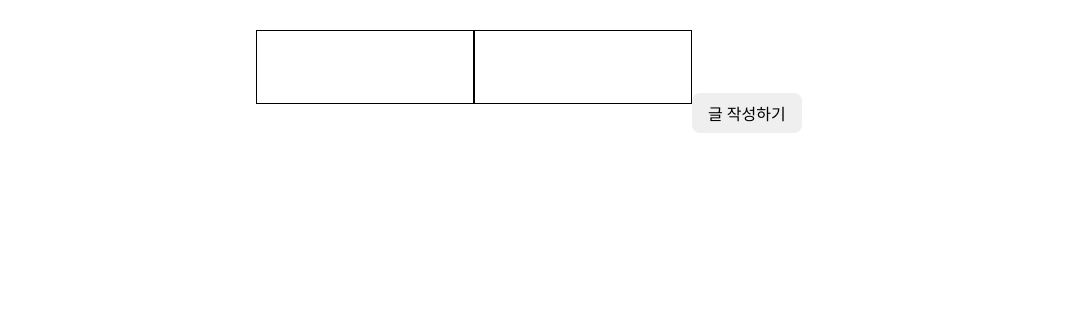
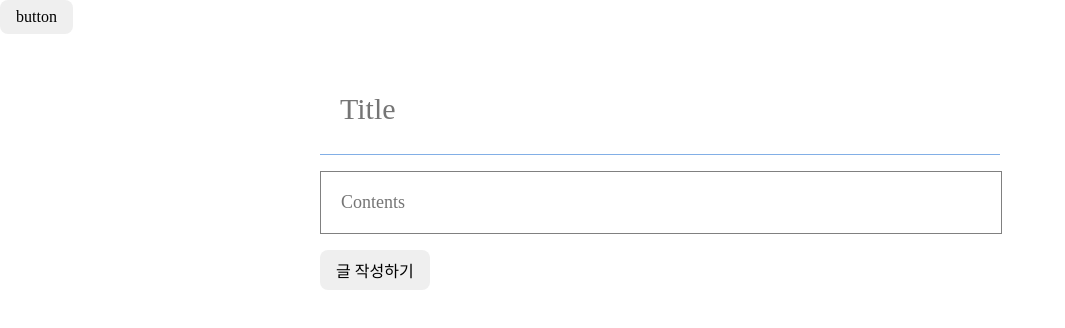
Before and after one commit to oxxun21/react_mini_blog, a React (Create React App) app: page /post-write in a window 1280 px wide. Shown: the top 328 px of the page, without its empty margins (0-1065 px from the left). Built offline with nearby package versions, Linux system fonts and the light colour scheme.

Commit message:
ThemeProvider

```diff
--- a/src/App.js
+++ b/src/App.js
@@ -1,4 +1,4 @@
-import React from "react";
+import React, { useState } from "react";
 import {
     BrowserRouter,
     Routes,
@@ -10,16 +10,37 @@ import MainPage from './component/page/MainPage';
 import PostWritePage from './component/page/PostWritePage';
 import PostViewPage from './component/page/PostViewPage';
 import LogIn from "./component/page/LogIn";
+import { ThemeProvider } from "styled-components";
+import Button from "./component/ui/Button";
+
+const defalutTheme = {
+    bgColor: "#FFECEF",
+    textColor: "black",
+    BtnColor: "#372948"
+}
+
+const darkMode = {
+    bgColor: "#251B37",
+    textColor: "#FFECEF",
+    BtnColor: "#FFCACA"
+}
 
 function App(props) {
+    const [ isDark, setIsDark ] = useState(false)
+
     return (
         <BrowserRouter>
+            <ThemeProvider theme={isDark ? darkMode : defalutTheme}>
+            <Button onClick={() => setIsDark((prev) => !prev)} />
+
             <Routes>
                 <Route index element={<LogIn />} />
                 <Route path="main-pages" element={<MainPage />} />
                 <Route path="post-write" element={<PostWritePage />} />
                 <Route path="post/:postId" element={<PostViewPage />} />
             </Routes>
+
+            </ThemeProvider>
         </BrowserRouter>
     );
 }
--- a/src/component/list/PostListItem.jsx
+++ b/src/component/list/PostListItem.jsx
@@ -10,7 +10,6 @@ const Wrapper = styled.div`
     border-bottom: 1px solid grey;
     width: 100%;
     cursor: pointer;
-    background: white;
 
 `;
 
--- a/src/component/page/MainPage.jsx
+++ b/src/component/page/MainPage.jsx
@@ -12,6 +12,8 @@ const Wrapper = styled.div`
     flex-direction: column;
     justify-content: center;
     font-family: 'Noto Serif KR';
+    background-color: ${(props) => props.theme.bgColor};
+    color: ${(props) => props.theme.textColor};
 `;
 
 const Container = styled.div`
@@ -66,7 +68,6 @@ const PostContain = styled.div`
     justify-content: center;
 `
 
-
 function MainPage(props) {
     const navigate = useNavigate();
     //const userName = useState(() => {JSON.stringify(window.localStorage.getItem("userName"))});
--- a/src/component/page/PostWritePage.jsx
+++ b/src/component/page/PostWritePage.jsx
@@ -2,7 +2,7 @@ import React, { useState } from "react";
 import { useNavigate } from "react-router-dom";
 import styled from "styled-components";
 import Button from "../ui/Button";
-import TextInput from "../ui/TextInput";
+import "../../font/AppFont.css";
 
 const Wrapper = styled.div`
     display: flex;
@@ -12,7 +12,7 @@ const Wrapper = styled.div`
 `;
 
 const Container = styled.div`
-    width: 60%;
+    width: 50%;
     margin-top: 30px;
 
     & > * {
@@ -21,6 +21,25 @@ const Container = styled.div`
         }
     }
 `;
+
+const Title = styled.input`
+    border: none;
+    border-bottom: 1px solid #82afe6;
+    margin-bottom: 20px;
+    width: 100%;
+    height: 50px;
+    font-size: 30px;
+    font-family: 'Noto Serif KR';
+    padding: 20px;
+`
+
+const Content = styled.input`
+    border: 1px solid grey;
+    width: 100%;
+    font-size: 18px;
+    font-family: 'Noto Serif KR';
+    padding: 20px;
+`
 
 
 function PostWritePage(props) {
@@ -32,20 +51,20 @@ function PostWritePage(props) {
     return (
         <Wrapper>
             <Container>
-                <TextInput
-                    height={20}
+                <Title
                     value={title}
                     onChange={(event) => {
                         setTitle(event.target.value);
                     }}
+                    placeholder="Title"
                 />
 
-                <TextInput
-                    height={480}
+                <Content
                     value={content}
                     onChange={(event) => {
                         setContent(event.target.value);
                     }}
+                    placeholder="Contents"
                 />
 
                 <Button
--- a/src/component/ui/Button.jsx
+++ b/src/component/ui/Button.jsx
@@ -9,7 +9,7 @@ const StyleButton = styled.button`
     border-radius: 8px;
     cursor: pointer;
     :hover {
-        background: #77A1D3;
+        background: ${(props) => props.theme.BtnColor};
         color: white;
     }
     font-family: 'Noto Serif KR';
```
